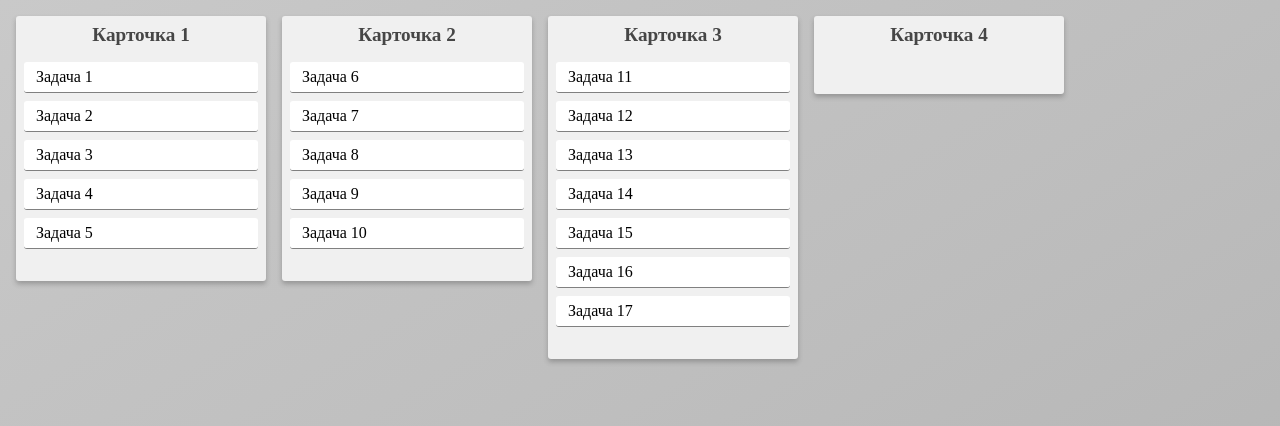
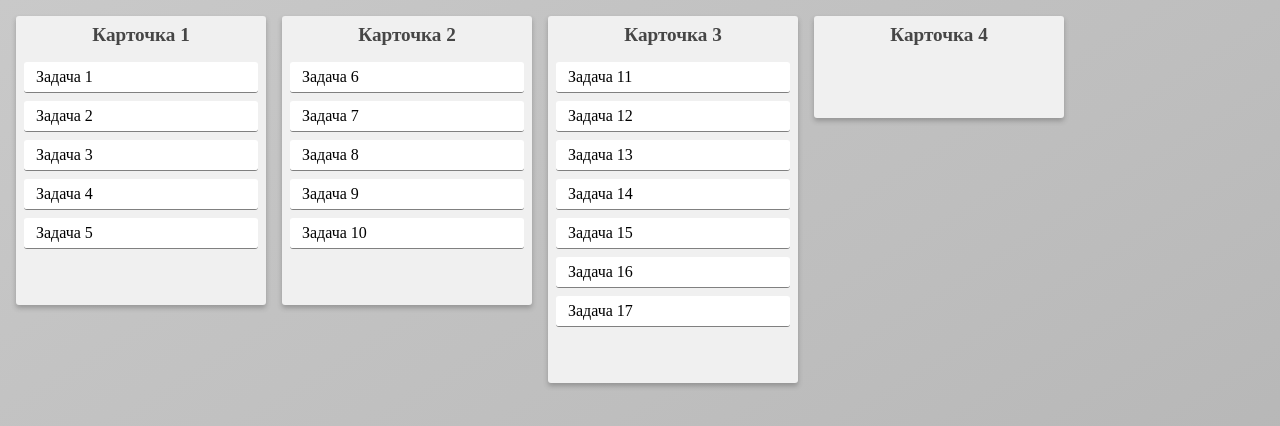
Before and after one commit to SergeyLebidko/drag_and_drop_demo, a React (Create React App) app: page / in a window 1280 px wide. Shown: the top 426 px of the page. Built offline with nearby package versions, Linux system fonts and the light colour scheme.

Commit message:
Реализован drag n drop задач на пустую карточку

```diff
--- a/src/components/CardPanel/CardPanel.scss
+++ b/src/components/CardPanel/CardPanel.scss
@@ -3,7 +3,7 @@
 .card_panel {
   flex: 0 0 250px;
 
-  padding: 0.5em 0.5em 2em 0.5em;
+  padding: 0.5em 0.5em 3.5em 0.5em;
 
   background-color: rgb(240, 240, 240);
   border-radius: 3px;
--- a/src/components/CardPanel/CardPanel.tsx
+++ b/src/components/CardPanel/CardPanel.tsx
@@ -1,6 +1,6 @@
 import React, {useContext} from 'react';
 import TaskPanel from '../TaskPanel/TaskPanel';
-import {Card, IAppContext} from '../../types';
+import {Card, IAppContext, Task} from '../../types';
 import appContext from '../../context';
 import './CardPanel.scss';
 
@@ -9,11 +9,21 @@ type CardProps = {
 }
 
 const CardPanel: React.FC<CardProps> = ({card}) => {
-    const {tasks} = useContext<IAppContext>(appContext);
+    const {tasks, insertTask} = useContext<IAppContext>(appContext);
+
+    const dragOverHandler = (event: React.DragEvent<HTMLLIElement>): void => {
+        event.preventDefault();
+        event.stopPropagation();
+    }
+
+    const dropHandler = (event: React.DragEvent<HTMLLIElement>): void => {
+        const droppedTask: Task = (JSON.parse(event.dataTransfer.getData('Text')));
+        insertTask(droppedTask, card.id);
+    }
 
     const {id, title} = card;
     return (
-        <li className="card_panel">
+        <li className="card_panel" onDragOver={dragOverHandler} onDrop={dropHandler}>
             <h1 className="card_panel__title">{title}</h1>
             <ul>
                 {tasks
```
